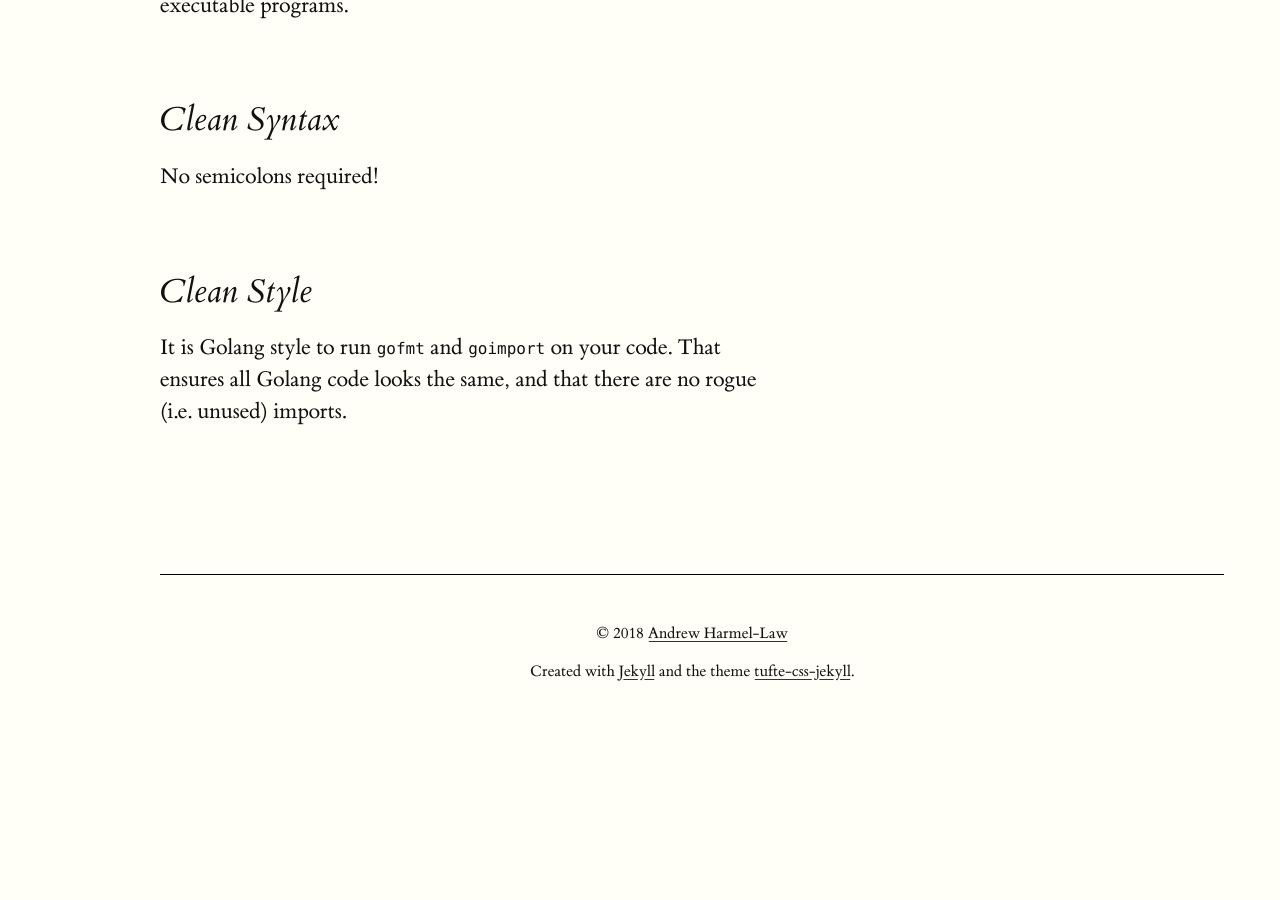
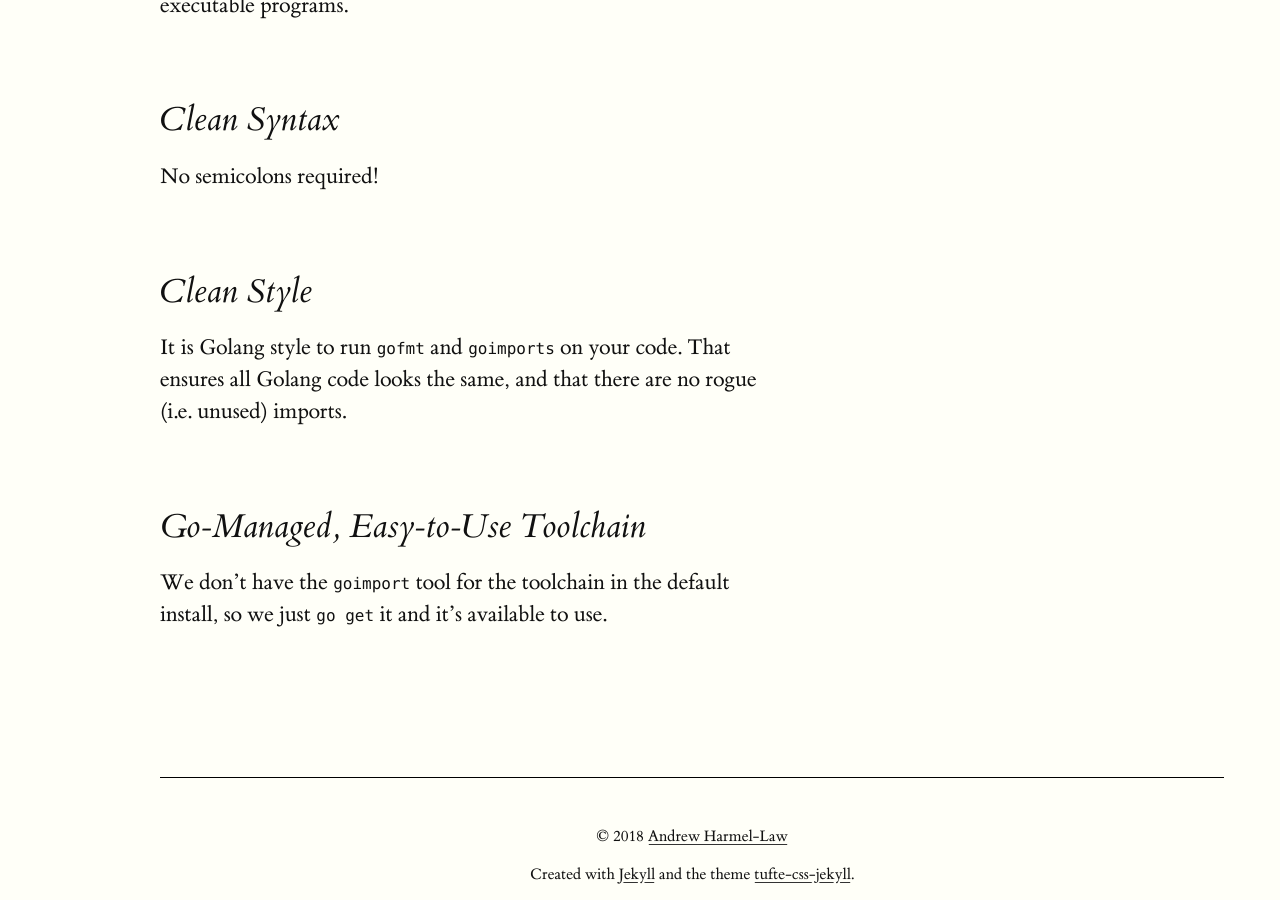
Before and after one commit to grokkinkotlin/grokkinkotlin.github.com, a Jekyll site: the page built from _posts/2018-12-31-hello-world.md, in a window 1280 px wide and 900 px high, scrolled down 1938 px. Built offline with Jekyll 4.4.1, drawn with Linux system fonts in a browser that asks for light colours; before the commit the page ends 2635 px from its top, so only the background shows below that.

Commit message:
Commit changes in src

```diff
--- a/_posts/2018-12-31-hello-world.md
+++ b/_posts/2018-12-31-hello-world.md
@@ -21,4 +21,7 @@ However there is a concept that is new to me; there is a special package called
 No semicolons required!
 
 ## Clean Style
-It is Golang style to run `gofmt` and `goimport` on your code.  That ensures all Golang code looks the same, and that there are no rogue (i.e. unused) imports.
+It is Golang style to run `gofmt` and `goimports` on your code.  That ensures all Golang code looks the same, and that there are no rogue (i.e. unused) imports.
+
+## Go-Managed, Easy-to-Use Toolchain
+We don't have the `goimport` tool for the toolchain in the default install, so we just `go get` it and it's available to use.
```
